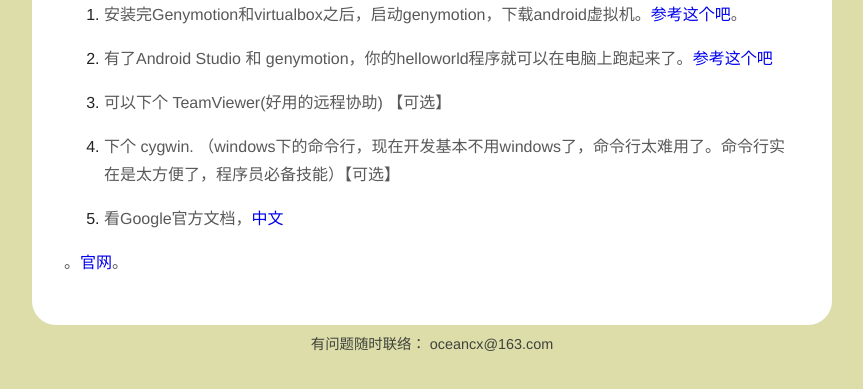
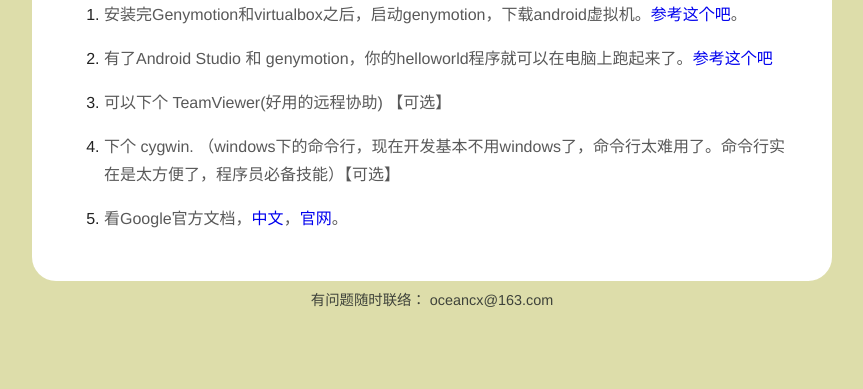
Before and after one commit to goceancx/android-tutorial, a Jekyll site: the page built from 00_intro.md, in a window 1280 px wide, cut to the strip 763-1152 px from the top of the page. Shown: the whole strip, without its empty margins (208-1071 px from the left). Built offline with Jekyll 4.4.1, drawn with Linux system fonts in a browser that asks for light colours; after the commit the page ends 1108 px from its top, so only the background shows below that.

Commit message:
commit all

```diff
--- a/00_intro.md
+++ b/00_intro.md
@@ -19,6 +19,4 @@
 
 8. 下个 cygwin. （windows下的命令行，现在开发基本不用windows了，命令行太难用了。命令行实在是太方便了，程序员必备技能）【可选】
 
-9. 看Google官方文档，[中文](http://hukai.me/android-training-course-in-chinese/index.html)
-
-。[官网](http://developer.android.com/training/index.html)。
+9. 看Google官方文档，[中文](http://hukai.me/android-training-course-in-chinese/index.html)，[官网](http://developer.android.com/training/index.html)。
```
